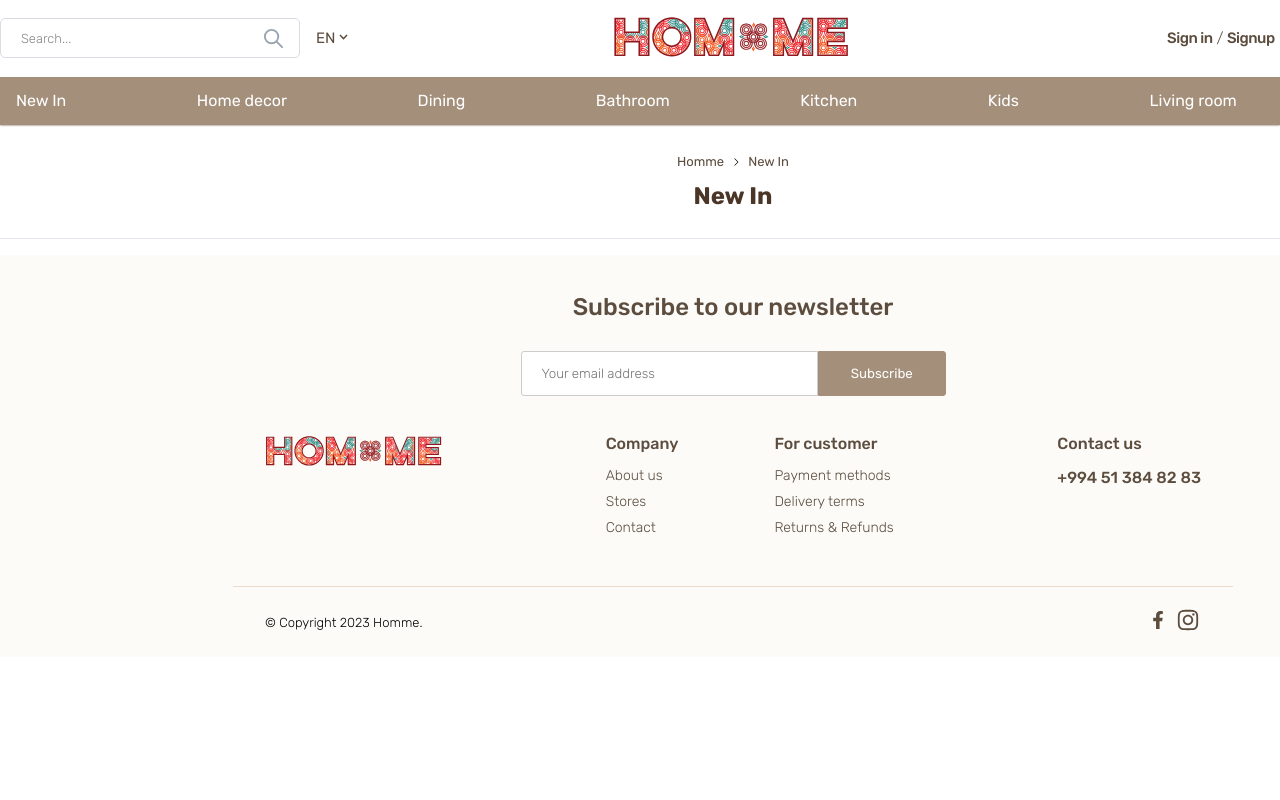
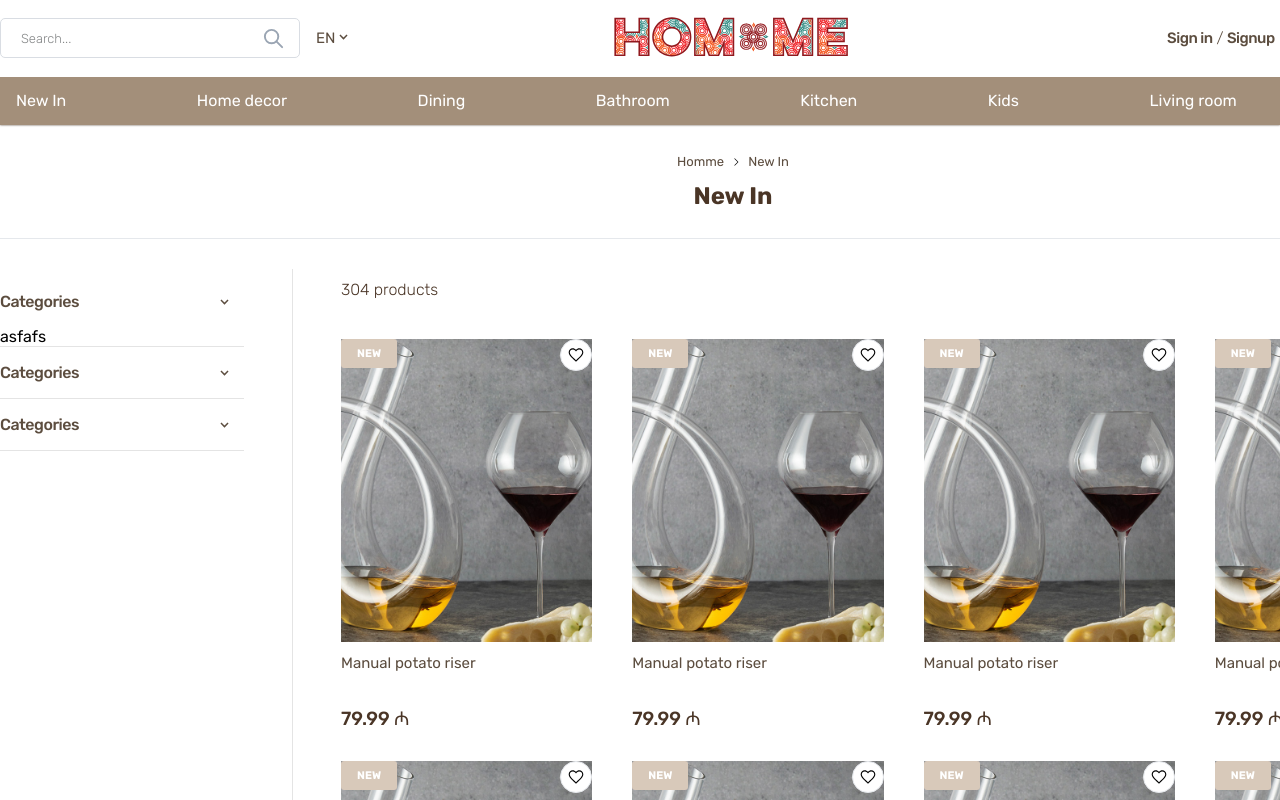
Before and after one commit to NihatAliy3v/Homme-Project, a React (Create React App) app: page /newin in a window 1280 px wide. Shown: the top 800 px of the page. Built offline with nearby package versions, Linux system fonts and the light colour scheme.

Commit message:
create product-list

```diff
--- a/src/assets/scss/components/card.scss
+++ b/src/assets/scss/components/card.scss
@@ -1,8 +1,8 @@
 .product {
     width: 100%;
-    height: 100%;
     display: flex;
     flex-direction: column;
+    position: relative;
     .new {
       display: block;
       padding: 8px 16px;
--- a/src/assets/scss/components/homeProducts.scss
+++ b/src/assets/scss/components/homeProducts.scss
@@ -21,7 +21,7 @@
         display: flex;
         align-items: center;
         line-height: 20px;
-        &:hover{
+        &:hover {
           text-decoration: underline;
         }
         .arrow-view {
@@ -38,11 +38,6 @@
       .swiper {
         width: 100%;
         height: 100%;
-        // .swiper-wrapper {
-        //   .swiper-slide {
-
-        //   }
-        // }
       }
       .prev,
       .next {
@@ -52,6 +47,9 @@
         top: 50%;
         transform: translateY(-50%);
         cursor: pointer;
+        background-color: transparent;
+        border: none;
+        outline: none;
       }
       .next {
         right: -10px;
--- a/src/assets/scss/pages/new-in.scss
+++ b/src/assets/scss/pages/new-in.scss
@@ -51,6 +51,73 @@
             line-height: 24px;
           }
         }
+        .main-wrapper {
+          padding: 30px 0;
+          display: flex;
+          width: 100%;
+          .product-list-side {
+            padding-right: 48px;
+            margin-right: 48px;
+            max-width: 293px;
+            width: 100%;
+            border-right: solid 1px #e4e4e4;
+            .catalog-list {
+              position: sticky;
+              top: 146px;
+              margin-top: 15px;
+              .catalog-item {
+                margin-bottom: 8px;
+                border-bottom: solid 1px #e4e4e4;
+                .item-content {
+                  padding: 8px 0 16px;
+                  display: flex;
+                  justify-content: space-between;
+                  align-items: center;
+                  .title {
+                    color: #5c4d3f;
+                    font-size: 16px;
+                    font-weight: 500;
+                    letter-spacing: -0.5px;
+                  }
+                  .icon-container {
+                    width: 24px;
+                    display: flex;
+                    align-items: center;
+                    margin-right: 4px;
+                    .icon {
+                      color: #5c4d3f;
+                      font-size: 17px;
+                    }
+                  }
+                }
+              }
+            }
+          }
+          .product-list-main {
+            width: 100%;
+            .product-list-header{
+              display: flex;
+              align-items: center;
+              padding-bottom: 30px;
+              height: 70px;
+              .products-counter{
+                font-size: 16px;
+                color: #4a3526;
+                font-weight: 300;
+              }
+            }
+
+            .product-list {
+              display: flex;
+              margin: 0 -20px;
+              flex-wrap: wrap;
+              .card {
+                width: 25%;
+                padding: 0 20px 20px;
+              }
+            }
+          }
+        }
       }
     }
   }
--- a/src/components/Advantages.jsx
+++ b/src/components/Advantages.jsx
@@ -1,8 +1,8 @@
 // Router
 import { Link } from "react-router-dom";
 // Icons
-import { CiCreditCard2 } from "react-icons/ci";
-import { CiDeliveryTruck } from "react-icons/ci";
+import { BsCreditCard2Front } from "react-icons/bs";
+import { TbTruckDelivery } from "react-icons/tb";
 import { BsBoxSeam } from "react-icons/bs";
 
 export const Advantages = () => {
@@ -12,13 +12,13 @@
         <div className="advantages-wrapper">
           <Link className="advantage">
             <div className="advantage-icon">
-              <CiCreditCard2 className="icon" />
+              <BsCreditCard2Front className="icon" />
             </div>
             <p className="advantage-description">Easy and safe payment</p>
           </Link>
           <Link className="advantage center">
             <div className="advantage-icon">
-              <CiDeliveryTruck className="icon" />
+              <TbTruckDelivery className="icon" />
             </div>
             <p className="advantage-description">Express one-day delivery</p>
           </Link>
--- a/src/components/HomeProducts.jsx
+++ b/src/components/HomeProducts.jsx
@@ -32,12 +32,12 @@
               </SwiperSlide>
             ))}
           </Swip>
-          <btn className="prev">
+          <button className="prev">
             <MdOutlineKeyboardArrowLeft />
-          </btn>
-          <btn className="next">
+          </button>
+          <button className="next">
             <MdOutlineKeyboardArrowRight />
-          </btn>
+          </button>
         </div>
       </div>
     </div>
--- a/src/components/NavBar.jsx
+++ b/src/components/NavBar.jsx
@@ -6,7 +6,7 @@
     <nav className="navbar">
       <ul className="nav-list">
         <li className="nav-item">
-          <Link className="nav-link">New In</Link>
+          <Link to="newin" className="nav-link">New In</Link>
         </li>
         <li className="nav-item">
           <Link className="nav-link">Home decor</Link>
--- a/src/pages/NewIn.jsx
+++ b/src/pages/NewIn.jsx
@@ -1,7 +1,61 @@
 import React from "react";
 import { Link } from "react-router-dom";
 import { VscChevronRight } from "react-icons/vsc";
+import { BiChevronDown } from "react-icons/bi";
+import heroBanner from "../assets/images/hero-banner.jpg";
+import { Card } from "../components/Card";
+
 const NewIn = () => {
+  const data = [
+    {
+      image: heroBanner,
+    },
+    {
+      image: heroBanner,
+    },
+    {
+      image: heroBanner,
+    },
+    {
+      image: heroBanner,
+    },
+    {
+      image: heroBanner,
+    },
+    {
+      image: heroBanner,
+    },
+    {
+      image: heroBanner,
+    },
+    {
+      image: heroBanner,
+    },
+    {
+      image: heroBanner,
+    },
+    {
+      image: heroBanner,
+    },
+    {
+      image: heroBanner,
+    },
+    {
+      image: heroBanner,
+    },
+    {
+      image: heroBanner,
+    },
+    {
+      image: heroBanner,
+    },
+    {
+      image: heroBanner,
+    },
+    {
+      image: heroBanner,
+    },
+  ];
   return (
     <main className="new-in">
       <section className="wrapper">
@@ -10,13 +64,56 @@
             <div className="head-title">
               <div className="breadcrumb">
                 <Link className="prevent-link">Homme</Link>
-                <VscChevronRight className="arright-icon"/>
+                <VscChevronRight className="arright-icon" />
                 <span className="lastest">New In</span>
               </div>
               <h1 className="title">New In</h1>
             </div>
-            <section className="new-in-side"></section>
-            <section className="new-in-main"></section>
+            <section className="main-wrapper">
+              <section className="product-list-side">
+                <ul className="catalog-list">
+                  <li className="catalog-item">
+                    <div className="item-content">
+                      <span className="title">Categories</span>
+                      <div className="icon-container">
+                        <BiChevronDown className="icon" />
+                      </div>
+                    </div>
+                    <ul>
+                      <li>asfafs</li>
+                    </ul>
+                  </li>
+                  <li className="catalog-item">
+                    <div className="item-content">
+                      <span className="title">Categories</span>
+                      <div className="icon-container">
+                        <BiChevronDown className="icon" />
+                      </div>
+                    </div>
+                  </li>
+                  <li className="catalog-item">
+                    <div className="item-content">
+                      <span className="title">Categories</span>
+                      <div className="icon-container">
+                        <BiChevronDown className="icon" />
+                      </div>
+                    </div>
+                  </li>
+                </ul>
+              </section>
+              <section className="product-list-main">
+                <div className="product-list-header">
+                  <span className="products-counter">304 products </span>
+                </div>
+                <div className="product-list">
+                  {data.map((item, index) => (
+                    <div key={index} className="card">
+                      <Card product={item} />
+                    </div>
+                  ))}
+                </div>
+              </section>
+            </section>
           </div>
         </div>
       </section>
```
Also changed, not shown: src/assets/scss/components/advantages.scss (+8 -8 lines).
